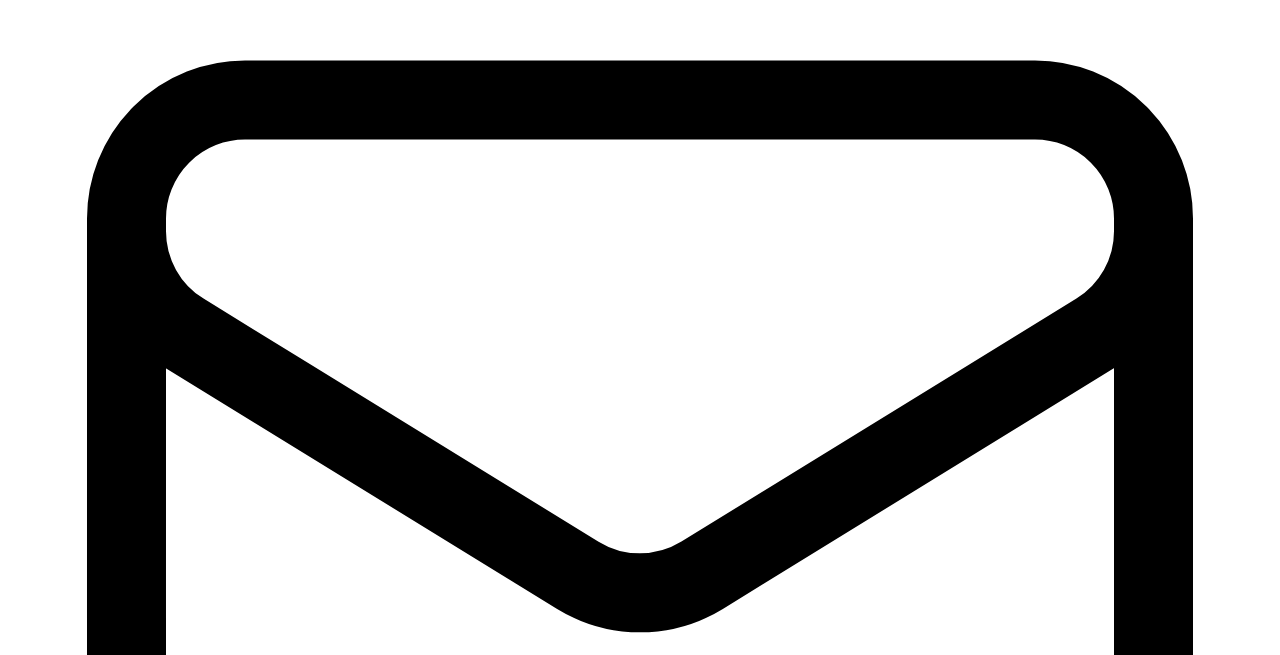
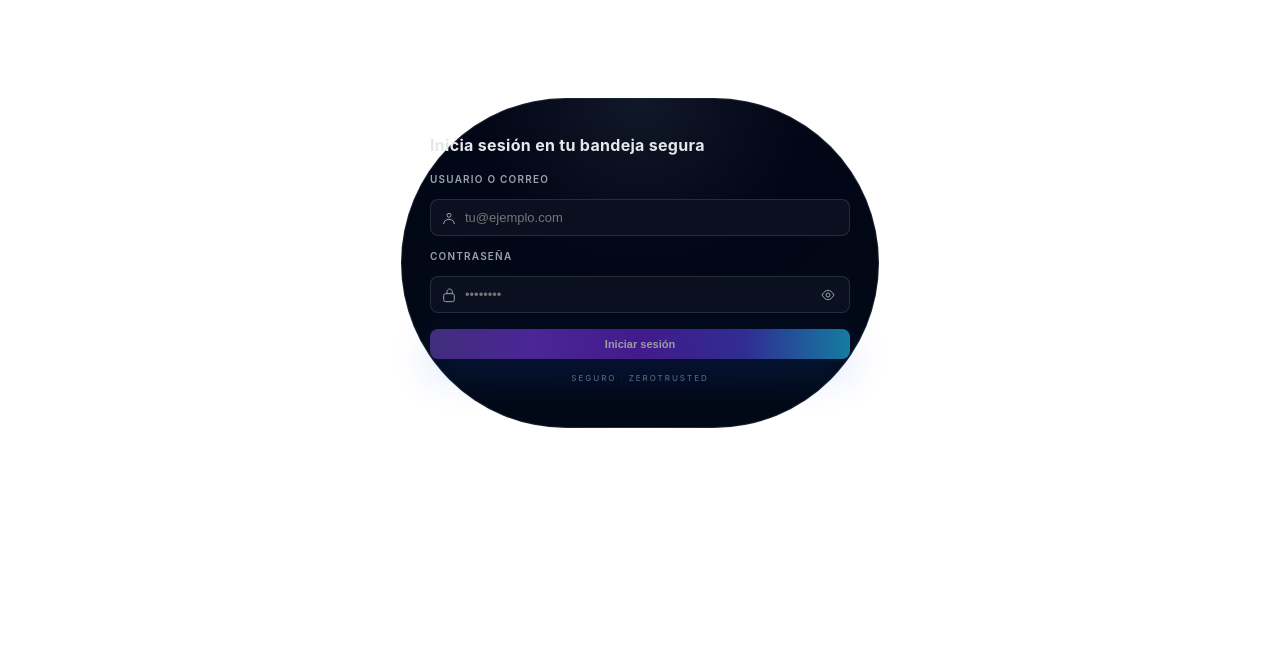
Before and after one commit to UID0xNull/Crux-Webmail, a Next.js app in the folder src/web/: page /login in a window 1280 px wide. Shown: the part 145-800 px from the top of the page. Built offline with nearby package versions, Linux system fonts and the light colour scheme.

Commit message:
Update page.tsx

```diff
--- a/src/web/app/login/page.tsx
+++ b/src/web/app/login/page.tsx
@@ -5,77 +5,77 @@ import { useRouter, useSearchParams } from 'next/navigation';
 import { useAuthStore, hydrateAuth } from 'lib/store/auth';
 import type { ClientFingerprint } from 'lib/types';
 
-/* ─── Icons (minimal) ────────────────────── */
+/* ─── Icons (simple, no external lib) ────────────── */
 function MailIcon() {
   return (
-    <svg xmlns="http://www.w3.org/2000/svg" className="h-5 w-5" fill="none" viewBox="0 0 24 24" strokeWidth={1.5} stroke="currentColor">
-      <path strokeLinecap="round" strokeLinejoin="round" d="M21.75 6.75v10.5a2.25 2.25 0 0 1-2.25 2.25h-15a2.25 2.25 0 0 1-2.25-2.25V6.75m19.5 0A2.25 2.25 0 0 0 19.5 4.5h-15a2.25 2.25 0 0 0-2.25 2.25m19.5 0v.243a2.25 2.25 0 0 1-1.07 1.916l-7.5 4.615a2.25 2.25 0 0 1-2.36 0L3.32 8.91a2.25 2.25 0 0 1-1.07-1.916V6.75" />
+    <svg width="20" height="20" viewBox="0 0 24 24" fill="none" stroke="currentColor" strokeWidth="1.5">
+      <path strokeLinecap="round" strokeLinejoin="round" d="M3 8L10.89 13.26C11.2187 13.4793 11.6099 13.5886 12 13.5886C12.39 13.5886 12.7812 13.4793 13.11 13.26L21 8M7 10V19C7 20.1046 7.89543 21 9 21H15C16.1046 21 17 20.1046 17 19V10M3 8C3 6.89543 3.89543 6 5 6H19C20.1046 6 21 6.89543 21 8V19C21 20.1046 20.1046 21 19 21H5C3.89543 21 3 20.1046 3 19V8Z" />
     </svg>
   );
 }
 
 function UserIcon() {
   return (
-    <svg xmlns="http://www.w3.org/2000/svg" className="h-4 w-4" fill="none" viewBox="0 0 24 24" strokeWidth={1.5} stroke="currentColor">
-      <path strokeLinecap="round" strokeLinejoin="round" d="M15.75 6a3.75 3.75 0 1 1-7.5 0 3.75 3.75 0 0 1 7.5 0ZM4.501 20.118a7.5 7.5 0 0 1 14.998 0A17.933 17.933 0 0 1 12 21.75c-2.676 0-5.216-.584-7.499-1.632Z" />
+    <svg width="16" height="16" viewBox="0 0 24 24" fill="none" stroke="currentColor" strokeWidth="1.5">
+      <circle cx="12" cy="8" r="3" />
+      <path d="M4 21C4 17.134 7.13401 14 12 14C16.866 14 20 17.134 20 21" />
     </svg>
   );
 }
 
 function LockIcon() {
   return (
-    <svg xmlns="http://www.w3.org/2000/svg" className="h-4 w-4" fill="none" viewBox="0 0 24 24" strokeWidth={1.5} stroke="currentColor">
-      <path strokeLinecap="round" strokeLinejoin="round" d="M16.5 10.5V6.75a4.5 4.5 0 1 0-9 0V10.5m13.5 0v9a2.25 2.25 0 0 1-2.25 2.25H6.75A2.25 2.25 0 0 1 4.5 19.5v-9m13.5-2.25H6.75" />
+    <svg width="16" height="16" viewBox="0 0 24 24" fill="none" stroke="currentColor" strokeWidth="1.5">
+      <rect x="4" y="10" width="16" height="12" rx="3" />
+      <path d="M9 10V7C9 4.79086 10.7909 3 13 3C15.2091 3 17 4.79086 17 7V10" />
     </svg>
   );
 }
 
 function EyeIcon() {
   return (
-    <svg xmlns="http://www.w3.org/2000/svg" className="h-4 w-4" fill="none" viewBox="0 0 24 24" strokeWidth={1.5} stroke="currentColor">
-      <path strokeLinecap="round" strokeLinejoin="round" d="M2.036 12.322a1.012 1.012 0 0 1 0-.639C3.423 7.51 7.36 4.5 12 4.5c4.638 0 8.573 3.007 9.963 7.178.07.207.07.431 0 .639C20.577 16.49 16.64 19.5 12 19.5c-4.638 0-8.573-3.007-9.963-7.178Z" />
-      <path strokeLinecap="round" strokeLinejoin="round" d="M15 12a3 3 0 1 1-6 0 3 3 0 0 1 6 0Z" />
+    <svg width="16" height="16" viewBox="0 0 24 24" fill="none" stroke="currentColor" strokeWidth="1.5">
+      <path d="M3 12C6 7 9 5 12 5C15 5 18 7 21 12C18 17 15 19 12 19C9 19 6 17 3 12Z" />
+      <circle cx="12" cy="12" r="3" />
     </svg>
   );
 }
 
 function EyeOffIcon() {
   return (
-    <svg xmlns="http://www.w3.org/2000/svg" className="h-4 w-4" fill="none" viewBox="0 0 24 24" strokeWidth={1.5} stroke="currentColor">
-      <path strokeLinecap="round" strokeLinejoin="round" d="M3.98 8.223A10.477 10.477 0 0 0 1.934 12c1.292 4.338 5.31 7.5 10.066 7.5.993 0 1.953-.138 2.863-.395M6.228 6.228A10.451 10.451 0 0 1 12 4.5c4.756 0 8.773 3.162 10.065 7.498a10.522 10.522 0 0 1-4.293 5.77m-6.227 0a10.522 10.522 0 0 0 3.846 1.392" />
-      <path strokeLinecap="round" strokeLinejoin="round" d="M12.178 6.752l4.093 4.093" />
+    <svg width="16" height="16" viewBox="0 0 24 24" fill="none" stroke="currentColor" strokeWidth="1.5">
+      <path d="M3 3L21 21" />
+      <path d="M7 8C6.56173 9.15838 6 11 6 12C6 16.4183 9.58172 19 14 19" />
+      <path d="M9 5C8.31581 5.09866 7 5.5 6 6C6 6 7.5 11 12 15C15 17.5 18.5 17.5 21 15" />
     </svg>
   );
 }
 
 function SpinnerIcon() {
   return (
-    <svg className="h-4 w-4 animate-spin" xmlns="http://www.w3.org/2000/svg" fill="none" viewBox="0 0 24 24">
-      <circle className="opacity-25" cx="12" cy="12" r="10" stroke="currentColor" strokeWidth="4" />
-      <path className="opacity-80" fill="currentColor" d="M4 12a8 8 0 018-8V0C5.373 0 0 5.373 0 12h4z" />
-    </svg>
+    <span className="spinner">Verificando…</span>
   );
 }
 
-/* ─── Suspense fallback (clean, calm) ────────────── */
+/* ─── Suspense fallback ────────────── */
 function LoginFallback() {
   return (
-    <div className="flex min-h-screen items-center justify-center">
-      <div className="text-center">
-        <div className="mx-auto mb-4 h-9 w-9 animate-spin rounded-full border-[2px] border-cyan-500/30 border-t-cyan-400" />
-        <p className="mt-1 text-xs tracking-wide text-slate-400">Inicializando entorno…</p>
+    <div style={{ display:'flex', alignItems:'center', justifyContent:'center', height:'100vh' }}>
+      <div style={{ textAlign:'center', color:'#9ca3af', fontSize:12, letterSpacing:0.5 }}>
+        <span className="spinner" />
+        <p style={{ marginTop:6, fontWeight:500 }}>Inicializando entorno…</p>
       </div>
     </div>
   );
 }
 
-/* ─── Login Form (logic unchanged, UI cleaned) ── */
+/* ─── Login Form (core logic unchanged) ───────────── */
 function LoginForm() {
   const router = useRouter();
   const params = useSearchParams();
   const redirectParam = params.get('redirect');
 
-  const { isAuthenticated, isLoading, error, login, clearSession } = useAuthStore();
+  const { isAuthenticated, isLoading, error, login } = useAuthStore();
 
   const [username, setUsername] = useState('');
   const [password, setPassword] = useState('');
@@ -103,8 +103,9 @@ function LoginForm() {
       hash: generateFingerprint(),
     };
     useAuthStore.getState().updateFingerprint(fp);
+
     setMounted(true);
-    setTimeout(() => inputRef.current?.focus(), 400);
+    setTimeout(() => inputRef.current?.focus(), 300);
   }, []);
 
   /* Redirect if authenticated */
@@ -157,54 +158,91 @@ function LoginForm() {
     [handleSubmit]
   );
 
+  // Subtle entrance animation style
+  const containerStyle = mounted
+    ? { opacity: 1, transform: 'translateY(0)' }
+    : { opacity: 0, transform: 'translateY(8px)' };
+
   return (
-    <div className="flex min-h-screen w-full items-center justify-center px-4 py-12">
+    <div
+      style={{
+        minHeight: '100vh',
+        width: '100%',
+        boxSizing: 'border-box',
+        display: 'flex',
+        alignItems: 'center',
+        justifyContent: 'center',
+        padding: '32px 16px',
+      }}
+    >
       <style>{`
+        .login-root *,
+        .login-root *::before,
+        .login-root *::after {
+          box-sizing: border-box;
+        }
+
         @keyframes fade-up-in {
-          from { opacity:0; transform:translateY(16px) scale(.98); }
-          to   { opacity:1; transform:translateY(0) scale(1); }
+          from { opacity:0; transform:translateY(14px); }
+          to   { opacity:1; transform:translateY(0); }
         }
+
+        .spinner {
+          display:inline-block;
+          width:16px; height:16px; border-radius:50%;
+          border:2px solid rgba(75,85,99,0.35);
+          borderTop-color:#6b46c1;
+          animation: spin 0.9s linear infinite;
+        }
+
+        @keyframes spin { to{transform:rotate(360deg)} }
+
       `}</style>
 
       <div
-        style={{ animation: 'fade-up-in 0.5s ease-out' }}
-        className={`w-full max-w-md transition-all duration-600 ${mounted ? 'opacity-100 translate-y-0' : 'translate-y-3 opacity-0'}`}
+        className="login-root"
+        style={{
+          width:'100%',
+          maxWidth:'420px',
+          fontFamily: '-apple-system, BlinkMacSystemFont, "SF Pro", system-ui, -system-ui, sans-serif',
+          color:'#e5e7eb',
+          background: 'radial-gradient(circle at top, #111827 0, #020617 40%, #010a15)',
+          borderRadius: '999px',
+          padding:'36px 28px',
+          border:'1px solid rgba(75,85,99,0.35)',
+          boxShadow:
+            '0 40px 100px rgba(0,0,0,0.9), ' +
+            '0 0 60px radial-gradient(circle at top left, rgba(79,70,229,0.35), transparent)',
+          animation: 'fade-up-in 0.6s ease-out',
+        }}
       >
-        {/* Brand header */}
-        <div className="mb-8 flex items-center gap-3">
-          <div className="flex h-9 w-9 shrink-0 items-center justify-center rounded-lg bg-gradient-to-br from-violet-500/90 to-cyan-400 text-white shadow-md shadow-indigo-950/40">
-            <MailIcon />
+        {/* Header */}
+        <div style={{ marginBottom:18 }}>
+          <h1
+            style={{
+              fontSize:16,
+              fontWeight:700,
+              letterSpacing:0.3,
+              color:'#e5e7eb',
+              margin:0,
+            }}
+          >
+            Inicia sesión en tu bandeja segura
+          </h1>
         </div>
 
-          <div className="flex flex-col">
-            <h1 className="text-xl font-semibold tracking-tight text-slate-50">
-              Crux Webmail
-            </h1>
-            <p className="mt-px text-[10px] font-medium uppercase tracking-wide text-slate-400">
-              Inicia sesión en tu bandeja segura
-            </p>
-          </div>
-        </div>
-
-        {/* Card */}
-        <div className="relative overflow-hidden rounded-xl border border-white/[0.12] bg-[#06070d]/95 shadow-2xl shadow-black backdrop-blur">
-          {/* Top accent line, subtle */}
-          <div aria-hidden className="absolute inset-x-0 top-0 h-[1px] bg-gradient-to-r from-transparent via-cyan-400/30 to-transparent" />
-
-          <form onSubmit={handleSubmit} onKeyDown={handleKeyDown} noValidate>
-            {/* Username field */}
-            <div className="mb-4">
-              <label htmlFor="username" className="block text-[10px] font-semibold uppercase tracking-wide text-slate-300">
+        <form onSubmit={handleSubmit} onKeyDown={handleKeyDown} noValidate style={{ display:'flex', flexDirection:'column', gap:14 }}>
+          {/* Username */}
+          <label style={{ fontSize:10, textTransform:'uppercase', letterSpacing:1.2, color:'#9ca3af', fontWeight:600 }}>
             Usuario o correo
           </label>
-              <div className="relative mt-2">
-                <span className="pointer-events-none absolute inset-y-0 left-0 flex items-center pl-3.5 text-violet-300/80">
+          <div style={{ position:'relative' }}>
+            <span style={{ position:'absolute', left:11, top:'50%', transform:'translateY(-50%)', display:'inline-flex', color:'#9ca3af' }}>
               <UserIcon />
             </span>
 
             <input
               ref={inputRef}
-                  id="username"
               type="text"
               autoComplete="username"
               value={username}
@@ -212,27 +250,32 @@ function LoginForm() {
               onBlur={() => setTouched((t) => ({ ...t, username: true }))}
               placeholder="tu@ejemplo.com"
               disabled={isLoading}
-                  className={`w-full rounded-lg border bg-[#020617] px-3 py-2.5 pl-9 text-sm font-medium text-slate-100 outline-none transition-all duration-180
-                    focus:ring-cyan-500/40 placeholder:text-slate-500
-                    ${touched.username && !username
-                      ? 'border-red-400/60 ring-1 ring-red-500/30'
-                      : 'border-white/[0.12] focus:border-cyan-400'} `}
+              style={{
+                width:'100%',
+                padding:'10px 12px 10px 34px',
+                fontSize:13,
+                fontWeight:500,
+                background:'#0b1020',
+                color:'#e5e7eb',
+                border: (touched.username && !username)
+                  ? '1px solid rgba(239,68,68,0.7)'
+                  : '1px solid rgba(75,85,99,0.4)',
+                borderRadius: 8,
+                outline:'none',
+              }}
             />
           </div>
-            </div>
 
-            {/* Password field */}
-            <div className="mb-5">
-              <label htmlFor="password" className="block text-[10px] font-semibold uppercase tracking-wide text-slate-300">
+          {/* Password */}
+          <label style={{ fontSize:10, textTransform:'uppercase', letterSpacing:1.2, color:'#9ca3af', fontWeight:600 }}>
             Contraseña
           </label>
-              <div className="relative mt-2">
-                <span className="pointer-events-none absolute inset-y-0 left-0 flex items-center pl-3.5 text-violet-300/80">
+          <div style={{ position:'relative' }}>
+            <span style={{ position:'absolute', left:11, top:'50%', transform:'translateY(-50%)', display:'inline-flex', color:'#9ca3af' }}>
               <LockIcon />
             </span>
 
             <input
-                  id="password"
               type={showPassword ? 'text' : 'password'}
               autoComplete="current-password"
               value={password}
@@ -240,72 +283,94 @@ function LoginForm() {
               onBlur={() => setTouched((t) => ({ ...t, password: true }))}
               placeholder="••••••••"
               disabled={isLoading}
-                  className={`w-full rounded-lg border bg-[#020617] px-3 py-2.5 pl-9 pr-11 text-sm font-medium text-slate-100 outline-none transition-all duration-180
-                    focus:ring-fuchsia-500/40 placeholder:text-slate-500
-                    ${touched.password && !password
-                      ? 'border-red-400/60 ring-1 ring-red-500/30'
-                      : 'border-white/[0.12] focus:border-fuchsia-400'} `}
+              style={{
+                width:'100%',
+                padding:'10px 36px 10px 34px',
+                fontSize:13,
+                fontWeight:500,
+                background:'#0b1020',
+                color:'#e5e7eb',
+                border: (touched.password && !password)
+                  ? '1px solid rgba(239,68,68,0.7)'
+                  : '1px solid rgba(75,85,99,0.4)',
+                borderRadius: 8,
+                outline:'none',
+              }}
             />
 
             <button
               type="button"
               onClick={() => setShowPassword(!showPassword)}
-                  className="absolute inset-y-0 right-0 flex items-center pr-3 text-slate-400 transition-colors hover:text-cyan-300 active:scale-[0.97]"
               tabIndex={-1}
               aria-label={showPassword ? 'Ocultar contraseña' : 'Mostrar contraseña'}
+              style={{
+                position:'absolute',
+                right:10, top:'50%', transform:'translateY(-50%)',
+                background:'none', border:'none', color:'#9ca3af',
+                cursor:'pointer', padding:4, display:'inline-flex',
+              }}
             >
               {showPassword ? <EyeOffIcon /> : <EyeIcon />}
             </button>
           </div>
+
+          {/* Error */}
+          {localError && (
+            <div
+              style={{
+                marginTop:-6,
+                padding:'7px 9px',
+                fontSize:10,
+                color:'#fca5a5',
+                background:'rgba(239,68,68,0.18)',
+                borderRadius:6,
+                display:'flex', gap:4, alignItems:'center',
+              }}
+            >
+              <span style={{ fontSize:11 }}>!</span>
+              {localError}
             </div>
+          )}
 
-            {/* Inline error */}
-            <div
-              aria-live="polite"
-              className={`min-h-[20px] mb-5 transition-all duration-200 ${localError ? 'opacity-100 translate-y-0' : 'opacity-0 -translate-y-1'} `}
-            >
-              {localError && (
-                <p className="flex items-center gap-2 rounded-md border border-red-500/30 bg-red-950/40 px-3 py-1.5 text-[11px] font-medium tracking-wide text-red-200">
-                  <span className="inline-flex h-4 w-4 items-center justify-center rounded-full bg-red-500/70 text-xs leading-none">!</span>
-                  {localError}
-                </p>
-              )}
-            </div>
-
-            {/* Submit button */}
+          {/* Submit */}
           <button
             type="submit"
             disabled={isLoading || !username.trim() || !password.trim()}
-              className="group relative w-full overflow-hidden rounded-lg bg-gradient-to-r from-violet-600 to-cyan-500 py-2.5 text-[11px] font-semibold tracking-wide text-white shadow-lg shadow-indigo-900/40 outline-none transition-all duration-200
-                hover:shadow-[0_14px_38px_rgba(79,70,229,0.35)]
-                active:scale-[0.97]
-                focus-visible:ring-2 focus-visible:ring-cyan-400
-                disabled:pointer-events-none disabled:opacity-40"
+            style={{
+              marginTop:2,
+              width:'100%',
+              padding:'9px 12px',
+              fontSize:11,
+              fontWeight:600,
+              color:'#ffffff',
+              border:'none',
+              borderRadius:8,
+              cursor: (isLoading || !username.trim() || !password.trim()) ? 'not-allowed' : 'pointer',
+              background:
+                'linear-gradient(90deg,' +
+                  '#6b46c1 0%, #7c3aed 25%, #6d28d9 50%, #4f46e5 75%, #22c9fd 100%)',
+              boxShadow: '0 14px 40px rgba(37,99,235,0.35)',
+              opacity: (isLoading || !username.trim() || !password.trim()) ? 0.6 : 1,
+            }}
           >
-              <span className="relative flex items-center justify-center gap-1.5">
-                {isLoading ? (
-                  <>
-                    <SpinnerIcon />
-                    Verificando…
-                  </>
-                ) : (
-                  'Iniciar sesión'
-                )}
-              </span>
+            {isLoading ? <SpinnerIcon /> : 'Iniciar sesión'}
           </button>
         </form>
 
-          {/* Subtle security note */}
-          <div className="mt-3 flex items-center gap-2 px-1 text-[9px] font-medium uppercase tracking-widest text-slate-500">
-            <span>Cifrado de extremo a extremo</span>
-            <span className="text-slate-700">·</span>
-            <span>Zero-trust</span>
-          </div>
-        </div>
-
-        {/* Footer */}
-        <p className="mt-4 text-center text-[10px] tracking-wide text-slate-600">
-          © {new Date().getFullYear()} Crux Webmail
+        {/* Subtle security footer */}
+        <p
+          style={{
+            marginTop:14,
+            fontSize:8,
+            letterSpacing:2,
+            textTransform:'uppercase',
+            color:'#6b7280',
+            display:'flex', alignItems:'center', justifyContent:'center', gap:4,
+          }}
+        >
+          <span>Seguro</span>
+          <span style={{ opacity:0.5 }}>·</span>
+          <span>Zerotrusted</span>
         </p>
       </div>
     </div>
```
Lines whose indentation alone changed are shown as unchanged.
